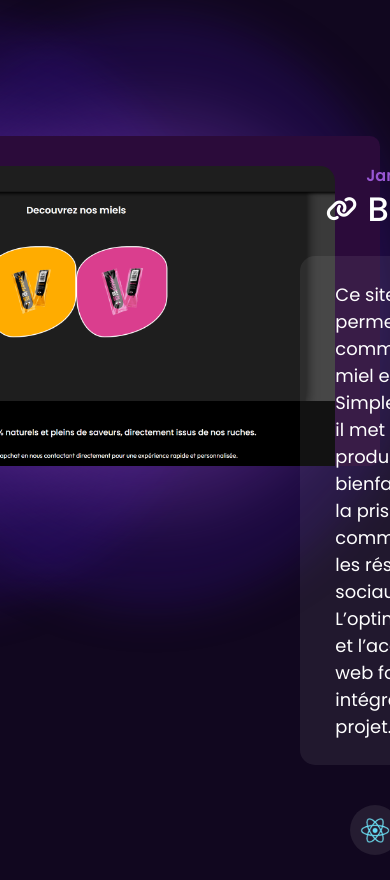
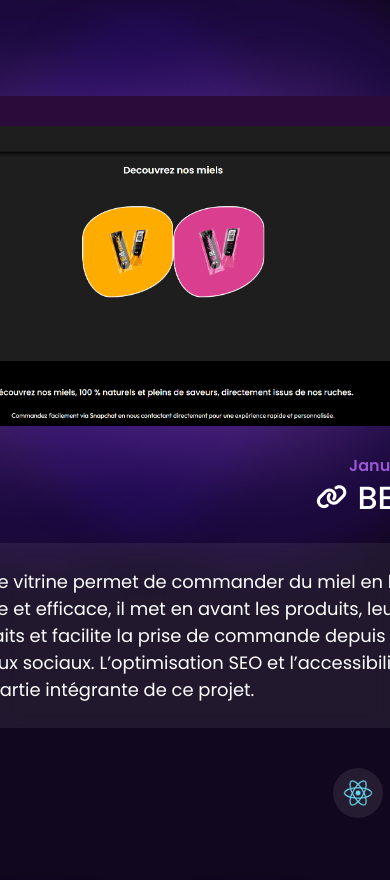
Before and after one commit to Iskandar835/Portfolio-v2, a React (Vite) app: page / in a window 390 px wide. Shown: the part 2620-3500 px from the top of the page. Built offline with nearby package versions, Linux system fonts and the light colour scheme.

Commit message:
feat: ajout responsive tabs

```diff
--- a/src/components/Containers/Project/styles.css
+++ b/src/components/Containers/Project/styles.css
@@ -1,11 +1,8 @@
 .project-article {
    display: flex;
-}
-
-.project-description {
-   animation: projects-appear-left;
+   /* animation: projects-appear-right;
    animation-timeline: view();
-   animation-range: cover -20% cover 40%;
+   animation-range: cover -20% cover 40%; */
 }
 
 .project-date-and-name {
@@ -50,9 +47,6 @@
    z-index: -1;
    right: 80px;
    bottom: 30px;
-   animation: projects-appear-right;
-   animation-timeline: view();
-   animation-range: cover -20% cover 40%;
 }
 
 .project-shadows-container {
@@ -67,12 +61,9 @@
 .project-article-odd {
    display: flex;
    flex-direction: row-reverse;
-}
-
-.project-article-odd .project-description {
-   animation: projects-appear-right;
+   /* animation: projects-appear-left;
    animation-timeline: view();
-   animation-range: cover -20% cover 40%;
+   animation-range: cover -20% cover 40%; */
 }
 
 .project-article-odd section:first-of-type {
@@ -94,9 +85,6 @@
 
 .project-article-odd .project-shadow-and-image {
    right: 0;
-   animation: projects-appear-left;
-   animation-timeline: view();
-   animation-range: cover -20% cover 40%;
 }
 
 .project-article-odd .image-card-container {
@@ -107,25 +95,36 @@
    border-radius: 0 15px 0 10px;
 }
 
+/******     MEDIA QUERIES     ******/
+
+@media (width <= 1024px) {
+   .project-article,
+   .project-article-odd {
+      flex-direction: column-reverse;
+   }
+
+   .project-name {
+      font-size: 2rem;
+   }
+
+   .project-shadow-and-image {
+      right: 0;
+      margin: 0 auto;
+   }
+
+   .project-article-odd section:first-of-type {
+      right: 0;
+   }
+}
+
 /*****     ANIMATIONS     *****/
-@keyframes projects-appear-right {
+@keyframes projects-appear-bottom {
    from {
-      transform: translateX(100%);
+      transform: translateY(100%);
       opacity: 0;
    }
    to {
-      transform: translateX(0);
-      opacity: 1;
-   }
-}
-
-@keyframes projects-appear-left {
-   from {
-      transform: translateX(-100%);
-      opacity: 0;
-   }
-   to {
-      transform: translateX(0);
+      transform: translateY(0);
       opacity: 1;
    }
 }
```
